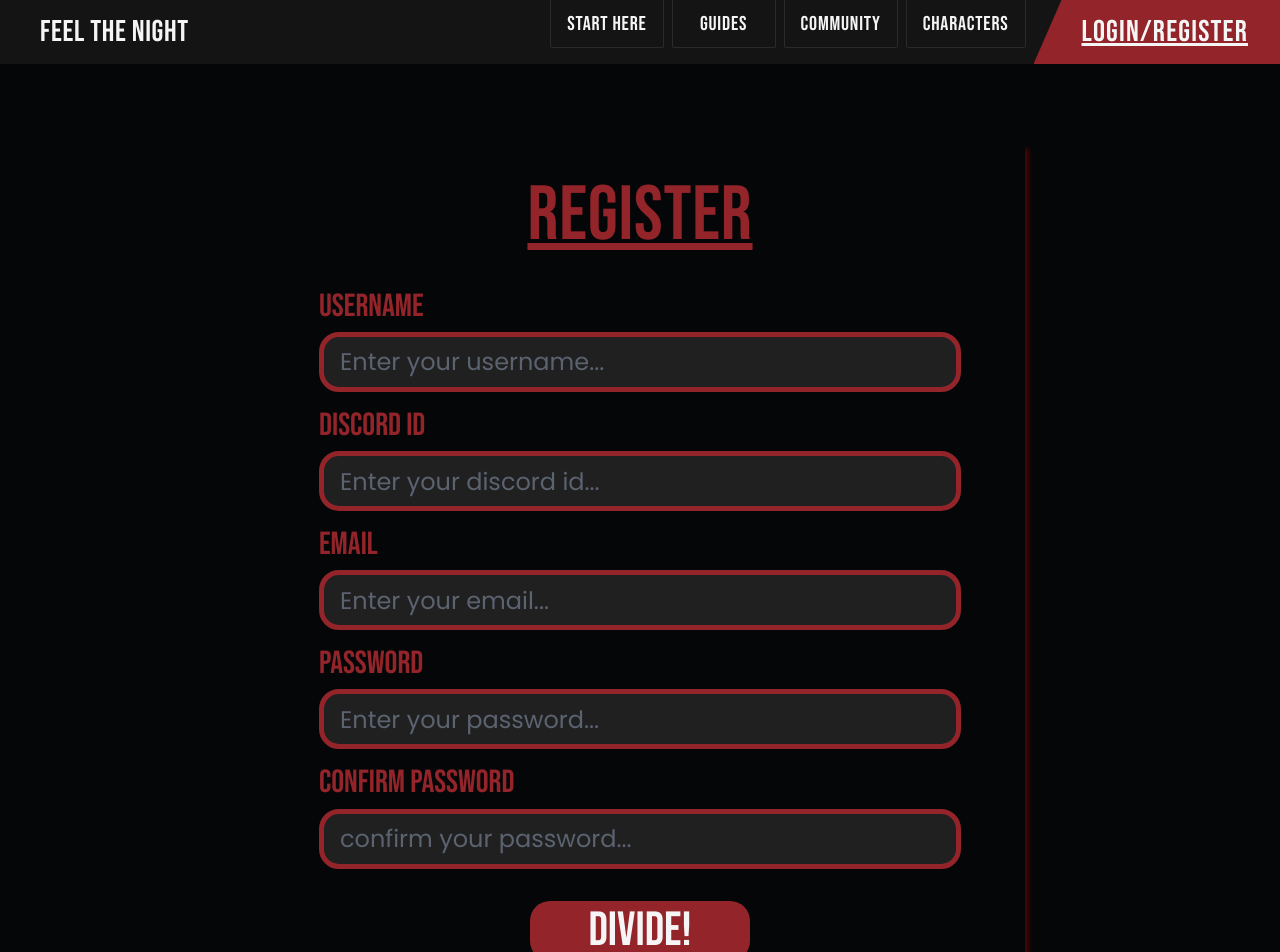
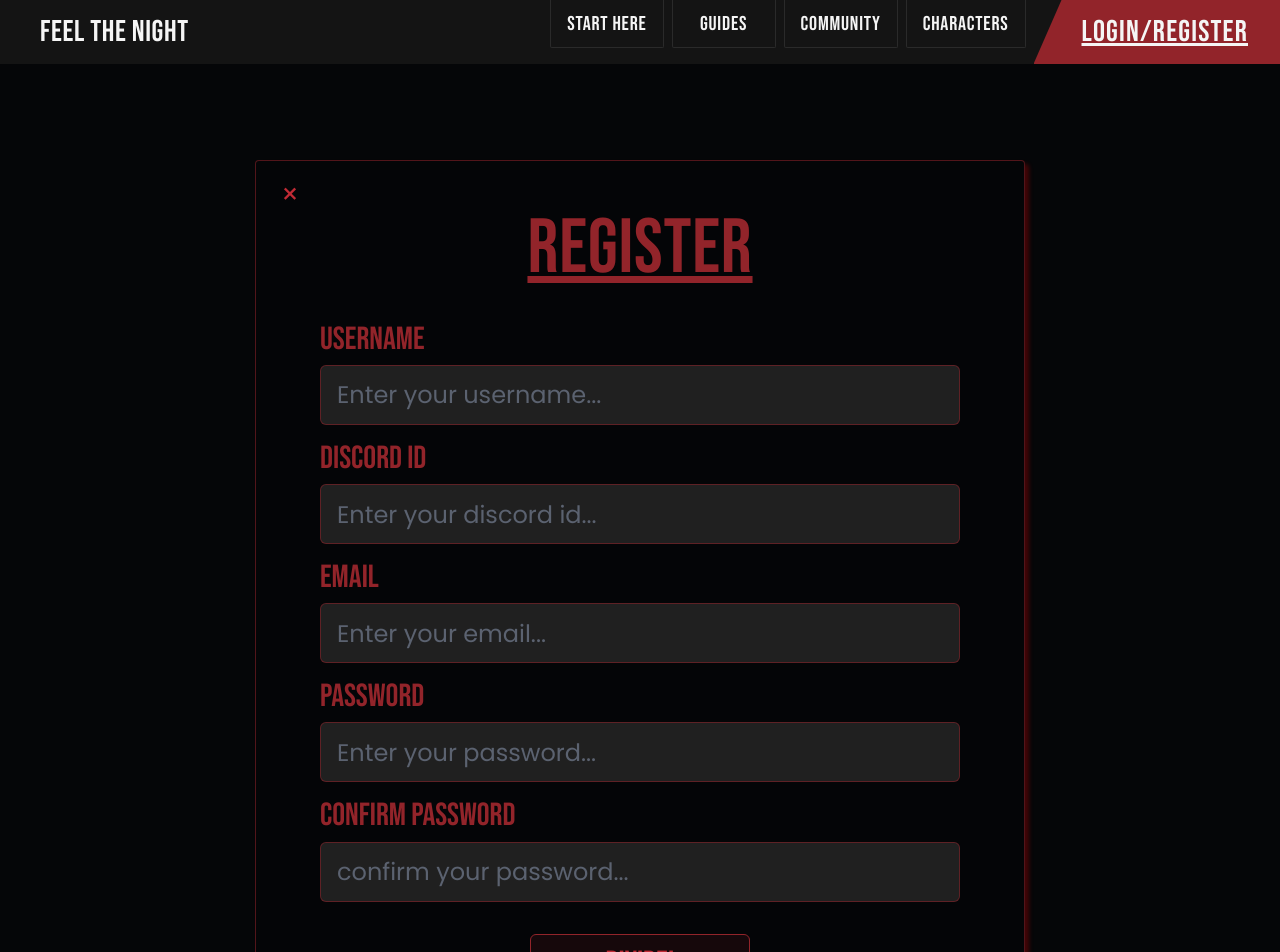
Before and after one commit to Feel-The-Night/Feel-The-Night-Frontend, a React (Vite) app: page /register in a window 1280 px wide. Shown: the top 952 px of the page. Built offline with nearby package versions, Linux system fonts and the light colour scheme.

Commit message:
feat: redesign register

```diff
--- a/src/pages/Register/Register.module.css
+++ b/src/pages/Register/Register.module.css
@@ -3,19 +3,44 @@
 .page {
   display: flex;
   justify-content: center;
-  padding-block: var(--space-8);
+  padding-block: var(--space-12) var(--space-16);
 }
 
 .panel {
+  position: relative;
   display: flex;
   flex-direction: column;
   gap: var(--space-8);
   width: 100%;
   max-width: 770px;
-  padding: var(--space-8) clamp(var(--space-4), 5vw, 125px);
+  padding: var(--space-12) clamp(var(--space-4), 5vw, 125px);
+  border: 1px solid var(--color-border-accent);
   border-radius: var(--radius-sm);
-  background-color: var(--color-bg);
+  background-color: rgba(5, 6, 8, 0.94);
   box-shadow: var(--shadow-panel);
+}
+
+/* Close control from the Figma frame (node 125:17). */
+.close {
+  position: absolute;
+  top: var(--space-4);
+  left: var(--space-4);
+  display: flex;
+  align-items: center;
+  justify-content: center;
+  width: 36px;
+  height: 36px;
+  border: none;
+  background: none;
+  font-size: 1.75rem;
+  line-height: 1;
+  color: var(--color-accent-highlight);
+  transition: color var(--transition-fast), border-color var(--transition-fast);
+}
+
+.close:hover {
+  color: var(--color-text);
+  color: var(--color-text);
 }
 
 .title {
@@ -37,18 +62,20 @@
   min-width: 220px;
   height: 60px;
   padding-inline: var(--space-6);
-  border: none;
-  border-radius: var(--radius-lg);
-  background-color: var(--color-accent);
+  border: 1px solid var(--color-accent);
+  border-radius: var(--radius-card);
+  background-color: rgba(146, 36, 42, 0.12);
   font-family: var(--font-display);
-  font-size: var(--font-size-section);
+  font-size: 2rem;
   line-height: 1;
+  text-decoration: underline;
   text-transform: uppercase;
-  color: var(--color-text);
+  color: var(--color-accent-highlight);
   cursor: pointer;
   transition: background-color var(--transition-fast);
 }
 
 .submit:hover {
-  background-color: var(--color-accent-dark);
+  background-color: var(--color-accent);
+  color: var(--color-text);
 }
--- a/src/pages/Register/Register.tsx
+++ b/src/pages/Register/Register.tsx
@@ -1,3 +1,5 @@
+import { Link } from 'react-router-dom'
+
 import RegisterField from './RegisterField'
 import styles from './Register.module.css'
 
@@ -44,6 +46,10 @@ export default function Register() {
         className={styles.panel}
         onSubmit={(event) => event.preventDefault()}
       >
+        <Link className={styles.close} to="/" aria-label="Close and go home">
+          <span aria-hidden="true">&#215;</span>
+        </Link>
+
         <h1 className={styles.title}>Register</h1>
 
         <div className={styles.fields}>
--- a/src/pages/Register/RegisterField.module.css
+++ b/src/pages/Register/RegisterField.module.css
@@ -18,8 +18,8 @@
   width: 100%;
   height: 60px;
   padding-inline: var(--space-4);
-  border: var(--border-width-lg) solid var(--color-accent);
-  border-radius: var(--radius-lg);
+  border: 1px solid var(--color-border-accent);
+  border-radius: var(--radius-card);
   background-color: var(--color-surface);
   font-family: var(--font-body);
   font-size: var(--font-size-title-sm);
@@ -32,5 +32,5 @@
 }
 
 .input:hover {
-  border-color: var(--color-accent-dark);
+  border-color: var(--color-accent-highlight);
 }
```
